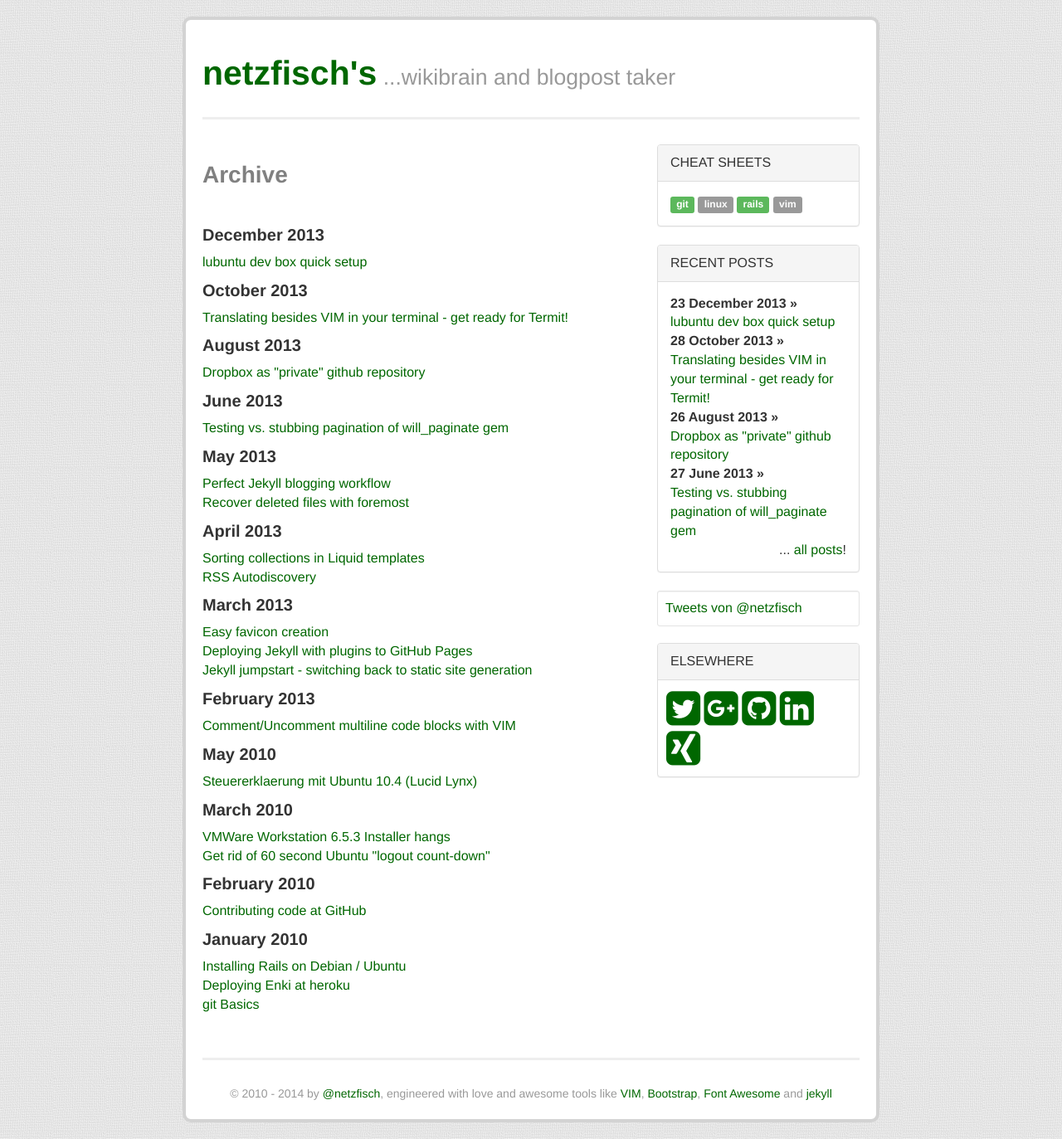
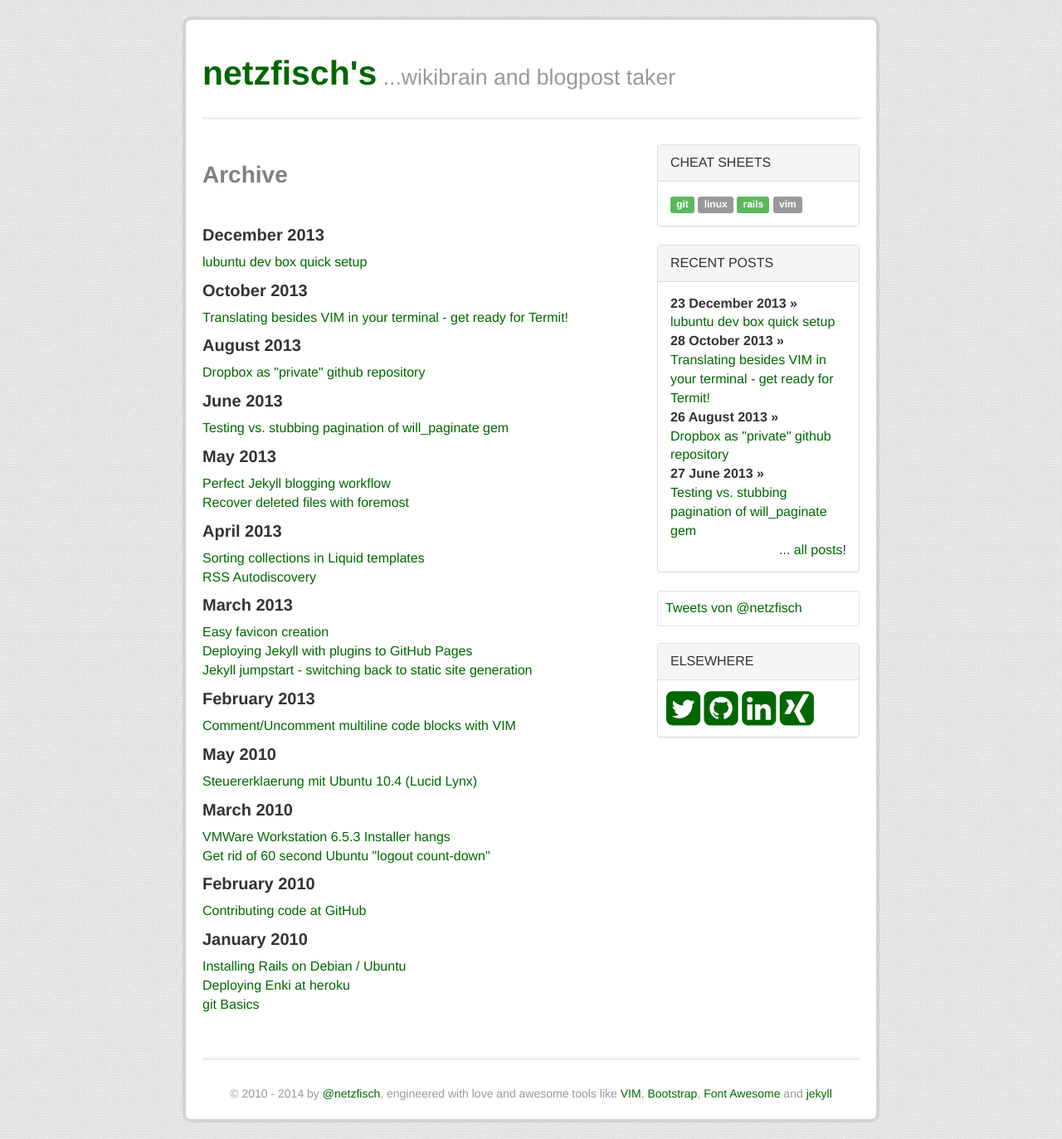
Before and after one commit to netzfisch/netzfisch.github.io, a Jekyll site: the page built from archive.html, in a window 1280 px wide. Shown: the whole page at 83% size. Built offline with Jekyll 4.4.1, drawn with Linux system fonts in a browser that asks for light colours; nearby versions of some CDN libraries; Markdown is read by kramdown in place of the engine named in the settings; comment, search, counter and statistics services are not loaded.

Commit message:
remove link to google+ profile

```diff
--- a/_includes/sidebar_social-bar.html
+++ b/_includes/sidebar_social-bar.html
@@ -2,7 +2,6 @@
   <div class="panel-heading">ELSEWHERE</div>
   <div class="panel-body" style="padding: 10px;">
     <a href="http://twitter.com/netzfisch"><i class="fa fa-twitter-square fa-3x"></i></a>
-    <a href="https://plus.google.com/112701595452528814680?rel=author"><i class="fa fa-google-plus-square fa-3x"></i></a>
     <a href="http://github.com/netzfisch"><i class="fa fa-github-square fa-3x"></i></a>
     <a href="http://www.linkedin.com/profile/view?id=1640208"><i class="fa fa-linkedin-square fa-3x"></i></a>
     <a href="https://www.xing.com/profiles/Harm_Behrens"><i class="fa fa-xing-square fa-3x"></i></a>
```
